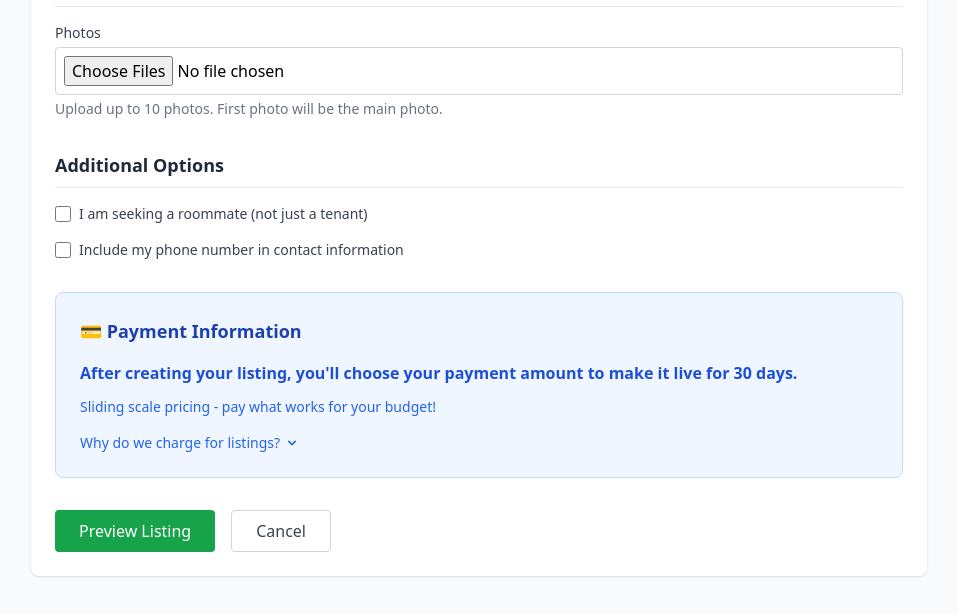
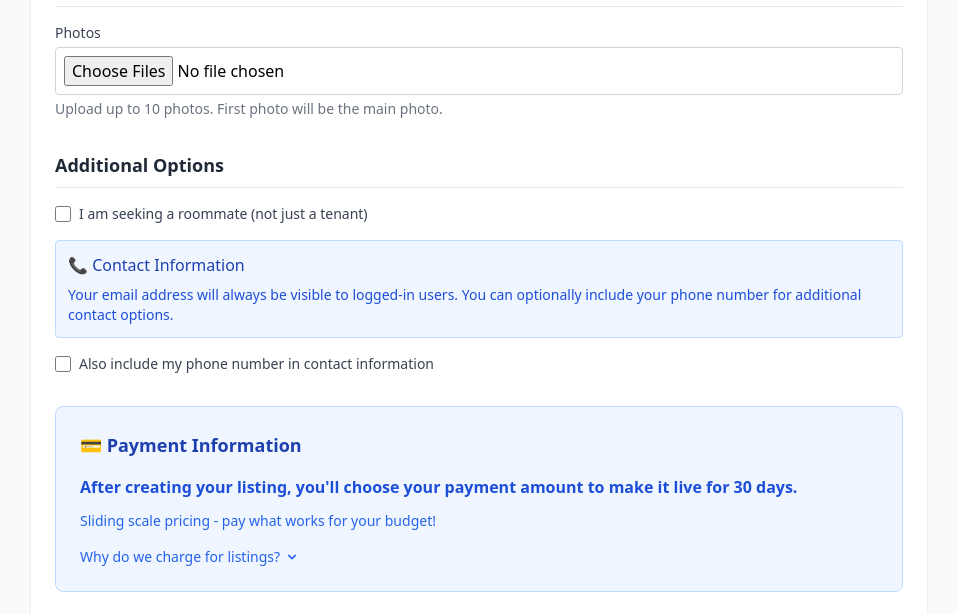
Before and after one commit to leahpeker/vedgyproject, a Flask app: page /create in a window 1280 px wide. Shown: the part 1781-2395 px from the top of the page, without its empty margins (161-1118 px from the left). Run offline with Flask 3, Linux system fonts and the light colour scheme; the visitor is signed in with stand-in values (Sample User, id 1); some libraries are stand-ins or nearby versions.

Commit message:
contact adjusted

```diff
--- a/app.py
+++ b/app.py
@@ -261,10 +261,6 @@ class Listing(db.Model):
     def __repr__(self):
         return f'<Listing {self.title}>'
 
-    def get_masked_email(self):
-        """Generate a masked email address for this listing"""
-        listing_hash = hashlib.md5(f"listing_{self.id}_{self.created_at}".encode()).hexdigest()[:8]
-        return f"listing-{listing_hash}@veglistings.up.railway.app"
 
     def get_lister_relationship_display(self):
         """Get the human-readable display text for lister relationship"""
--- a/templates/create_listing.html
+++ b/templates/create_listing.html
@@ -278,12 +278,19 @@
                 </div>
 
                 <div class="space-y-3">
+                    <div class="bg-blue-50 border border-blue-200 rounded p-3 mb-4">
+                        <h4 class="font-medium text-blue-800 mb-2">📞 Contact Information</h4>
+                        <p class="text-sm text-blue-700">
+                            Your email address will always be visible to logged-in users. You can optionally include your phone number for additional contact options.
+                        </p>
+                    </div>
+
                     <div class="flex items-center">
                         <input type="checkbox" name="include_phone" id="include_phone" x-model="includePhone"
                                class="h-4 w-4 text-green-600 focus:ring-green-500 border-gray-300 rounded"
                                {% if form_data.get('include_phone') %}checked{% endif %}>
                         <label for="include_phone" class="ml-2 block text-sm text-gray-700">
-                            Include my phone number in contact information
+                            Also include my phone number in contact information
                         </label>
                     </div>
 
```
Also changed, not shown: templates/listing_detail.html (+3 -4 lines), README.md.
